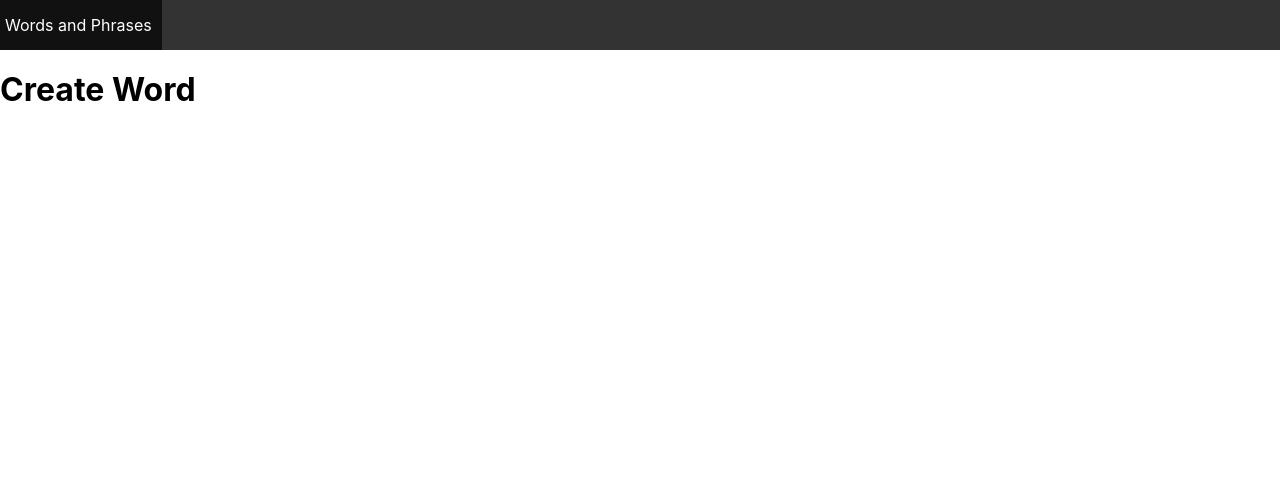
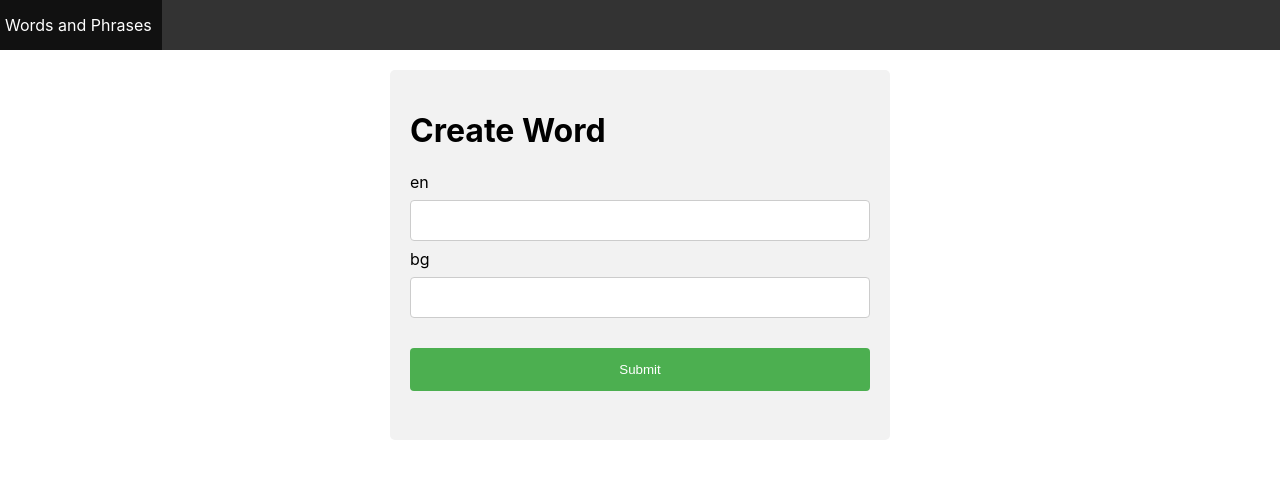
Before and after one commit to b0rizzz/reactiven, a React (Create React App) app: page / in a window 1280 px wide. Shown: the top 478 px of the page. Built offline with nearby package versions, Linux system fonts and the light colour scheme; no server answers; sample sign-in values are in the browser's storage; what flux would draw is missing.

Commit message:
create word

```diff
--- /dev/null
+++ b/src/components/CreateWord.css
@@ -0,0 +1,33 @@
+input[type=text] {
+    width: 100%;
+    padding: 12px 20px;
+    margin: 8px 0;
+    display: inline-block;
+    border: 1px solid #ccc;
+    border-radius: 4px;
+    box-sizing: border-box;
+}
+
+input[type=submit] {
+    width: 100%;
+    background-color: #4CAF50;
+    color: white;
+    padding: 14px 20px;
+    margin: 22px 0;
+    border: none;
+    border-radius: 4px;
+    cursor: pointer;
+}
+
+input[type=submit]:hover {
+    background-color: #45a049;
+}
+
+#createWordForm {
+    width: 500px;
+    height: 370px;
+    margin: 70px auto;
+    border-radius: 5px;
+    background-color: #f2f2f2;
+    padding: 20px;
+}
--- a/src/components/CreateWord.js
+++ b/src/components/CreateWord.js
@@ -1,61 +1,79 @@
 import React, { Component } from 'react';
+import CreateWordForm from './CreateWordForm';
+import wordActions from '../actions/WordActions';
+import wordStore from '../stores/WordStore';
+import Auth from './users/Auth';
+import './CreateWord.css';
 
 class CreateWord extends Component {
-    //~ constructor(props) {
-        //~ super(props);
+    constructor(props) {
+        super(props);
 
-        //~ this.state = {
-            //~ word: {
-                //~ en: '',
-                //~ bg: ''
-            //~ }
-        //~ };
+        this.state = {
+            word: {
+                en: '',
+                bg: '',
+                _token: '',
+                email: ''
+            }
+        };
 
-        //~ this.handleCreate = this.handleLogin.bind(this);
+        this.handleCreate = this.handleCreate.bind(this);
 
-        //~ wordStore.on(
-            //~ wordStore.eventTypes.WORD_CREATED,
-            //~ this.handleWord
-        //~ );
-    //~ }
+        wordStore.on(
+            wordStore.eventTypes.WORD_CREATED,
+            this.handleCreate
+        );
+    }
 
-    //~ componentWillUnmount() {
-        //~ wordStore.removeListener(
-            //~ wordStore.eventTypes.WORD_CREATED,
-            //~ this.handleCreate
-        //~ );
-    //~ }
+    componentWillUnmount() {
+        wordStore.removeListener(
+            wordStore.eventTypes.WORD_CREATED,
+            this.handleCreate
+        );
+    }
 
-    //~ handleChange(event) {
-        //~ const target = event.target;
-        //~ const field = target.name;
-        //~ const value = target.value;
-        //~ const {word} = this.state;
-        //~ word[field] = value;
+    handleChange(event) {
+        const target = event.target;
+        const field = target.name;
+        const value = target.value;
+        const {word} = this.state;
+        word[field] = value;
 
-        //~ this.setState({ word });
-    //~ }
+        this.setState({ word });
+    }
 
-    //~ handleForm(event) {
-        //~ event.preventDefault();
+    handleForm(event) {
+        event.preventDefault();
 
-        //~ wordActions.createWord(this.state.word);
-    //~ }
+        wordActions.createWord(this.state.word);
+    }
 
-    //~ handleCreate(data) {
+    handleCreate(data) {
 
-        //~ if(!data.error) {
-            //~ Auth.authenticateUser(data._token);
-            //~ this.props.history.push('/lessons');
-        //~ }
-    //~ }
+        console.log(data);
+    }
 
     render() {
-        var headerStyle = {
-          marginTop: '70px'
-        };
 
-        return (<h1 style={headerStyle}>Create Word</h1>)
+        return (<div id="createWordForm">
+                    <h1>Create Word</h1>
+                    <CreateWordForm
+                        word={this.state.word}
+                        onChange={this.handleChange.bind(this)}
+                        onSave={this.handleForm.bind(this)} />
+                </div>)
+    }
+
+    componentDidMount() {
+        if( !Auth.isUserAuthenticated() ) {
+            this.props.history.push('/login');
+        } else {
+            let {word} = this.state;
+            word._token = Auth.getToken();
+            word.email = Auth.getEmail();
+            this.setState({ word });
+        }
     }
 }
 
--- /dev/null
+++ b/src/components/CreateWordForm.js
@@ -0,0 +1,25 @@
+import React from 'react';
+
+const CreateWordForm = (props) => (
+    <form>
+        <label htmlFor='en'>en</label>
+        <input
+            type='text'
+            name='en'
+            value={props.word.en}
+            onChange={props.onChange}
+        />
+        <br />
+        <label htmlFor='bg'>bg</label>
+        <input
+            type='text'
+            name='bg'
+            value={props.word.bg}
+            onChange={props.onChange}
+        />
+            <br/>
+            <input type='submit' onClick={props.onSave} />
+    </form>
+);
+
+export default CreateWordForm;
--- a/src/components/users/Auth.js
+++ b/src/components/users/Auth.js
@@ -1,6 +1,8 @@
 class Auth {
-    static authenticateUser(token) {
-        localStorage.setItem('_token', token);
+    static authenticateUser(data) {
+        let { email, _token } = data
+        localStorage.setItem('_token', _token);
+        localStorage.setItem('email', email);
     }
 
     static isUserAuthenticated() {
@@ -14,6 +16,10 @@ class Auth {
     static getToken() {
         return localStorage.getItem('_token');
     }
+
+    static getEmail() {
+        return localStorage.getItem('email');
+    }
 }
 
 export default Auth;
--- a/src/components/users/LoginPage.js
+++ b/src/components/users/LoginPage.js
@@ -50,8 +50,8 @@ class LoginPage extends Component {
     handleLogin(data) {
 
         if(!data.error) {
-            Auth.authenticateUser(data._token);
-            this.props.history.push('/lessons');
+            Auth.authenticateUser(data);
+            this.props.history.push('/');
         }
     }
 
@@ -66,6 +66,12 @@ class LoginPage extends Component {
             </div>
         )
     }
+
+    componentDidMount() {
+        if( Auth.isUserAuthenticated() ) {
+            this.props.history.push('/');
+        }
+    }
 }
 
 export default LoginPage;
--- a/src/stores/WordStore.js
+++ b/src/stores/WordStore.js
@@ -1,11 +1,11 @@
 import { EventEmitter } from 'events';
 import dispatcher from '../dispatcher';
-import wordActions from '../actions/wordActions';
+import wordActions from '../actions/WordActions';
 import WordData from '../data/WordData';
 
 class WordStore extends EventEmitter {
     createWord(word) {
-        wordData
+        WordData
             .createWord(word)
             .then(data => this.emit(this.eventTypes.WORD_CREATED, data));
     }
```
